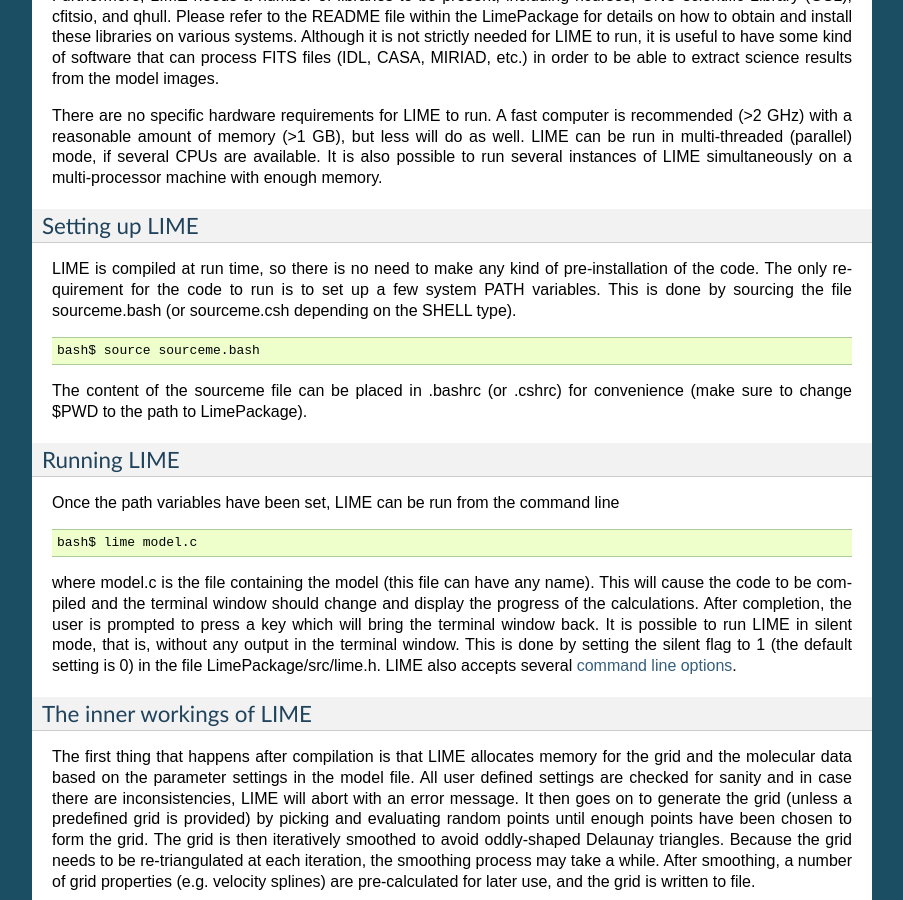
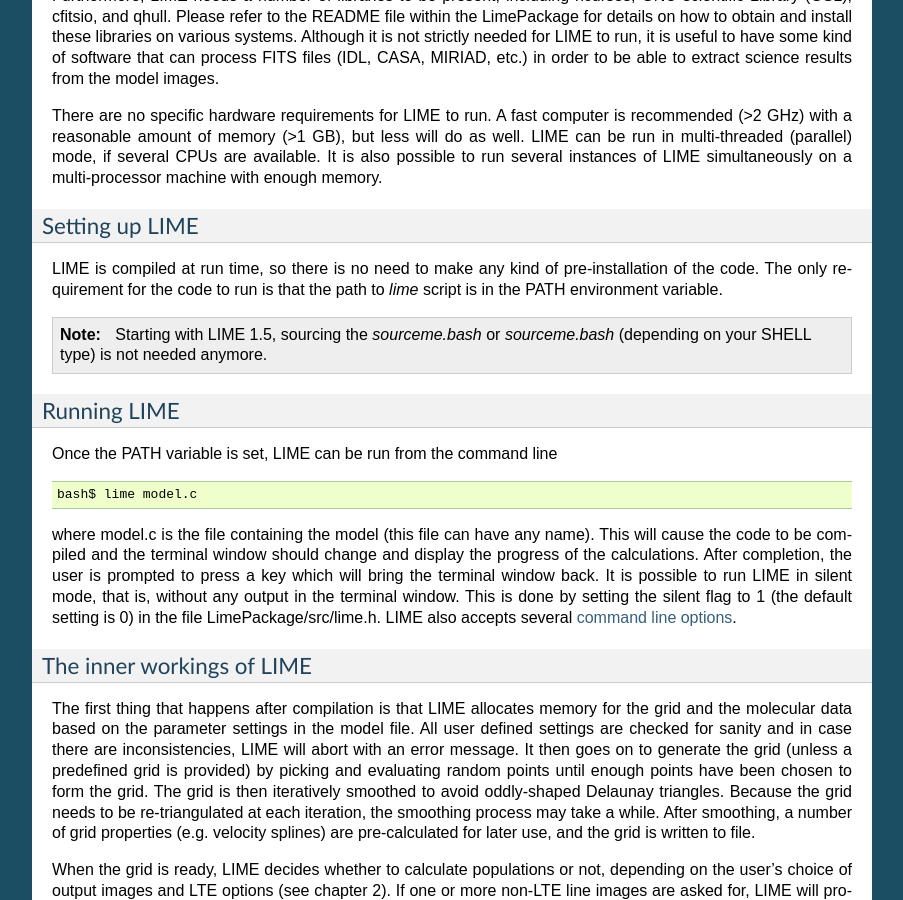
Before and after one commit to lime-rt/lime, a Sphinx documentation site: the page built from doc/usermanual.rst, in a window 1280 px wide and 900 px high, scrolled down 1305 px. Shown: the whole window, without its empty margins (198-1101 px from the left). Built offline with Sphinx 7.4.7, drawn with Linux system fonts in a browser that asks for light colours.

Commit message:
Do not rely on environment variables
The lime script is modified to setup the environment variables needed to
compile and run the code (PATHTOLIME, WORKDIR and LD_LIBRARY_PATH)
internally. The only requirement is that the lime script is in the PATH.

```diff
--- a/doc/usermanual.rst
+++ b/doc/usermanual.rst
@@ -97,20 +97,19 @@
 
 LIME is compiled at run time, so there is no need to make any kind of
 pre-installation of the code. The only requirement for the code to run
-is to set up a few system PATH variables. This is done by sourcing the
-file sourceme.bash (or sourceme.csh depending on the SHELL type).
+is that the path to `lime` script is in the PATH environment
+variable.
 
-::
+.. note::
 
-    bash$ source sourceme.bash
-
-The content of the sourceme file can be placed in .bashrc (or .cshrc)
-for convenience (make sure to change $PWD to the path to LimePackage).
+   Starting with LIME 1.5, sourcing the `sourceme.bash` or
+   `sourceme.bash` (depending on your SHELL type) is not needed
+   anymore.
 
 Running LIME
 ~~~~~~~~~~~~
 
-Once the path variables have been set, LIME can be run from the command
+Once the PATH variable is set, LIME can be run from the command
 line
 
 ::
```
Also changed, not shown: README.md (+6 -10 lines), 3 other files.
